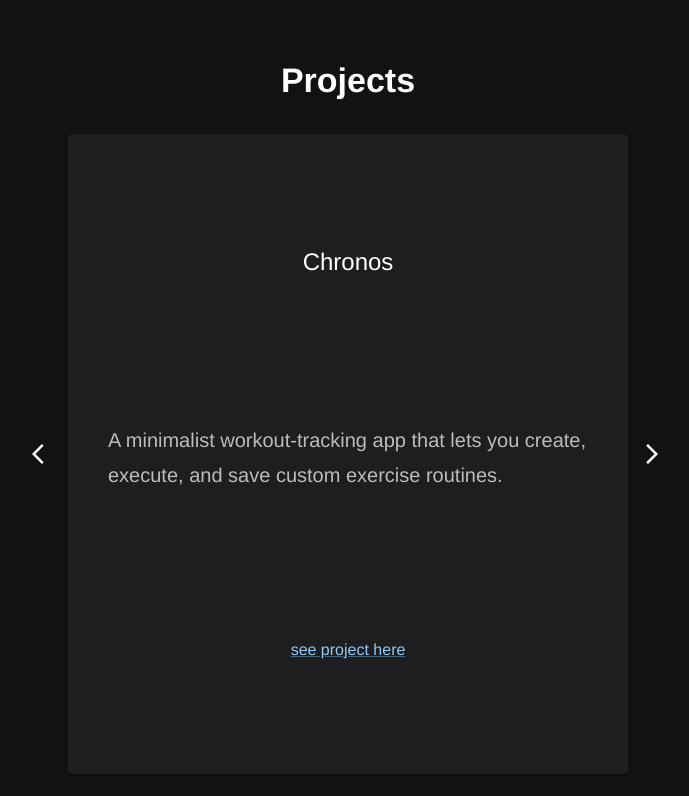
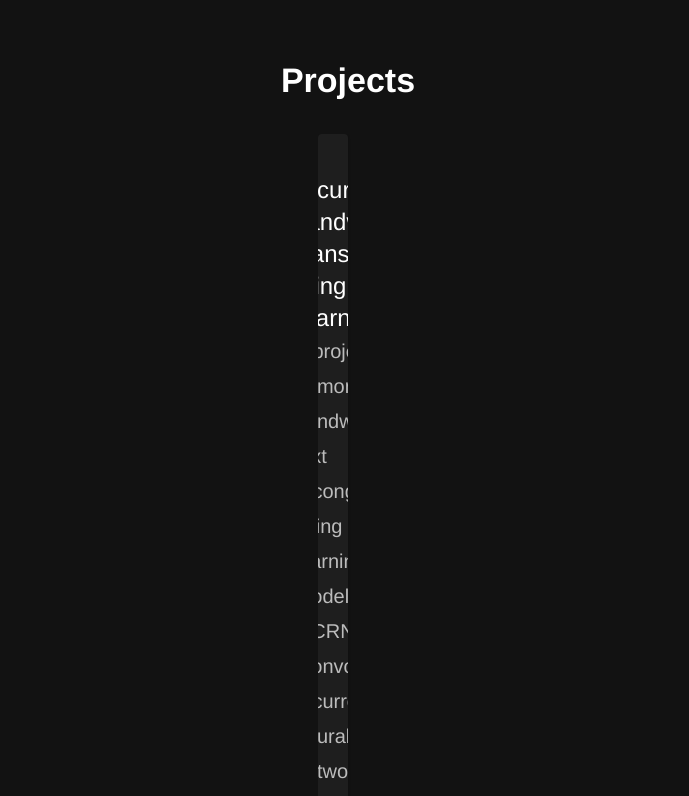
Before and after one commit to jnordhagen/jnordhagen.github.io, a React (Create React App) app: page / in a window 1280 px wide. Shown: the part 420-1216 px from the top of the page, without its empty margins (292-981 px from the left). Built offline with nearby package versions, Linux system fonts and the light colour scheme.

Commit message:
migrating to use carousel - in progress

```diff
--- a/package.json
+++ b/package.json
@@ -17,6 +17,7 @@
     "@types/react-dom": "^18.2.7",
     "react": "^18.2.0",
     "react-dom": "^18.2.0",
+    "react-material-ui-carousel": "^3.4.2",
     "react-scripts": "5.0.1",
     "typescript": "^4.9.5",
     "web-vitals": "^2.1.4"
--- a/src/components/projectSlideshow/ProjectSlideshow.tsx
+++ b/src/components/projectSlideshow/ProjectSlideshow.tsx
@@ -1,7 +1,8 @@
 import React from "react";
-import { IconButton, Stack } from "@mui/material";
+import { IconButton, Stack, Typography } from "@mui/material";
 import ArrowForwardIosIcon from "@mui/icons-material/ArrowForwardIos";
 import ArrowBackIosIcon from "@mui/icons-material/ArrowBackIos"
+import Carousel from 'react-material-ui-carousel'
 
 import ProjectCard from "../projectCard/ProjectCard";
 
@@ -10,6 +11,8 @@
   description: string;
   link: string;
 }
+
+const ProjectSlideshow = () => {
 
   const projects: Project[] = [
     {
@@ -41,48 +44,18 @@
     }
   ];
 
-const ProjectSlideshow = () => {
-  const [title, setTitle] = React.useState(projects[0].title);
-  const [description, setDescription] = React.useState(projects[0].description);
-  const [link, setLink] = React.useState(projects[0].link);
-  const [projectIndex, setProjectIndex] = React.useState(0);
-
-  const handlePrevClick = () => {
-    setProjectIndex(
-      projectIndex === 0 ? projects.length - 1 : projectIndex - 1
-    );
-    setTitle(projects[projectIndex].title);
-    setDescription(projects[projectIndex].description);
-    setLink(projects[projectIndex].link);
-  };
-
-  const handleNextClick = () => {
-    setProjectIndex(
-      projectIndex === projects.length - 1 ? 0 : projectIndex + 1
-    );
-    setTitle(projects[projectIndex].title);
-    setDescription(projects[projectIndex].description);
-    setLink(projects[projectIndex].link);
-  };
-
   return (
-    <Stack direction="row" sx={{ height: "80vh", width: "100%", justifyContent: "center" }}>
-
-      <IconButton aria-label="prev" size="large" onClick={handlePrevClick}>
-        <ArrowBackIosIcon />
-      </IconButton>
-
+    <Carousel>
+      {
+        projects.map( (project: Project, i: number) =>
           <ProjectCard
-        projectTitle={title}
-        projectDesc={description}
-        projectUrl={link}
+            projectTitle={project.title}
+            projectDesc={project.description}
+            projectUrl={project.link}
           />
-
-      <IconButton aria-label="next" size="large" onClick={handleNextClick}>
-        <ArrowForwardIosIcon />
-      </IconButton>
-
-    </Stack>
+        )
+      }
+    </Carousel>
   )
 };
 
```
Also changed, not shown: 2 other files (tests, documents, lock files or other folders). Lines whose indentation alone changed are shown as unchanged.
